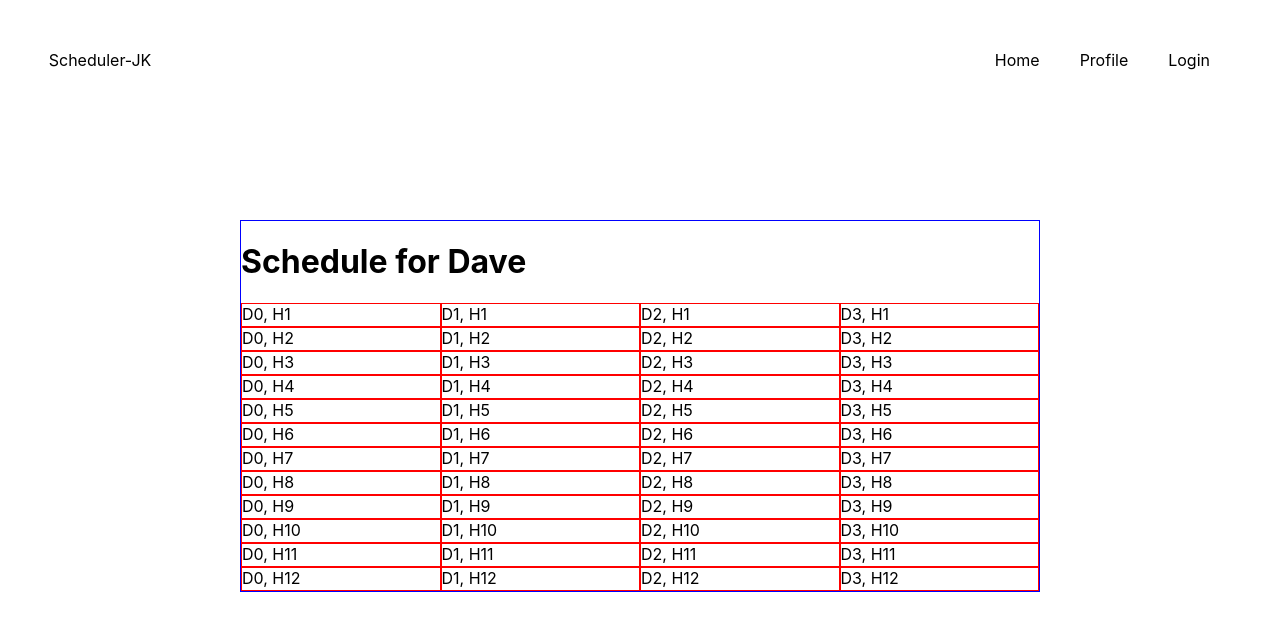
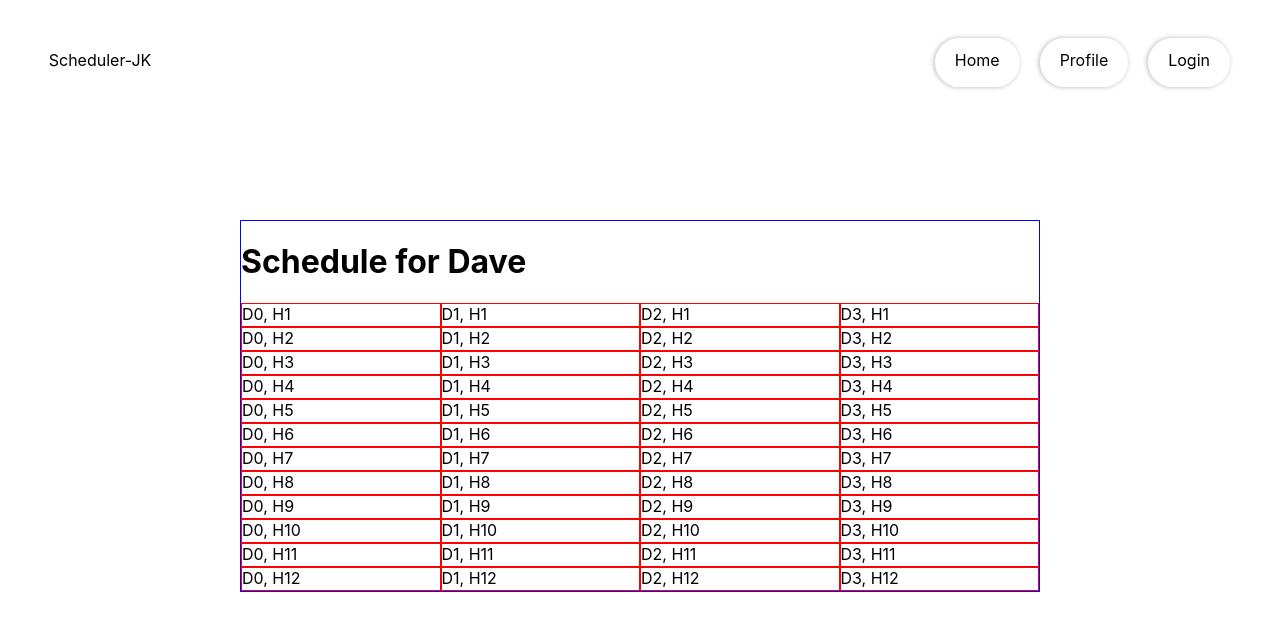
Before and after one commit to TrueshotBarrage/thymekeep, a Next.js app: page / in a window 1280 px wide. Shown: the top 630 px of the page. Built offline with nearby package versions, Linux system fonts and the light colour scheme.

Commit message:
Added in state to Navbar
-Addition of states in navbar as well as styling

```diff
--- a/components/navbar.js
+++ b/components/navbar.js
@@ -2,15 +2,49 @@ import { Component } from "react";
 import Link from "next/link";
 import styles from "./navbar.module.css"
 
+
+const navbarItems = [
+  '/',
+  '/profilepage',
+  '/login'
+];
+const navbarNames = [
+  'Home',
+  'Profile',
+  'Login'
+]
+
 class Navbar extends Component {
+  constructor(props) {
+    super(props);
+    this.state = {
+      active: this.props.active
+    }
+    this.handleClick = this.handleClick.bind(this);
+  }
+
+  handleClick(navbarItem) {
+    this.setState({ active: navbarItem });
+  }
+
   render() {
     return (
       <div className={styles.container}>
         <div className={styles.logo}>Scheduler-JK</div>
         <div className={styles.navbar}>
-          <Link href="/"><a>Home</a></Link>
-          <Link href="/profile"><a>Profile</a></Link>
-          <Link href="/login"><a>Login</a></Link>
+          {navbarItems.map(navbarItem =>
+            <Link
+              href={navbarItem}
+              key={navbarItem}
+            >
+              <a
+                className={this.state.active === navbarItem ? styles.active : {}}
+                onClick={this.handleClick.bind(this, navbarItem)}
+              >
+                {navbarNames[navbarItems.indexOf(navbarItem)]}</a>
+            </Link>
+          )}
+
         </div>
       </div>
     );
--- a/components/navbar.module.css
+++ b/components/navbar.module.css
@@ -20,10 +20,22 @@
 }
 
 .navbar a {
-  padding: 0px 20px 20px;
-  transition: 0.2s ease-in;
+  padding: 12px 20px 17px;
+  margin-left: 20px;
+  border-radius: 25px;
+  text-align: center;
+  transition: all 0.2s ease-in;
+  -webkit-box-shadow: -1px 0px 5px 0px rgba(184, 184, 184, 1);
+  -moz-box-shadow: -1px 0px 5px 0px rgba(184, 184, 184, 1);
+  box-shadow: -1px 0px 5px 0px rgba(184, 184, 184, 1);
 }
 
 .navbar a:hover {
-  color: rgb(72, 97, 182);
+  background-color: #333;
+  color: #fff;
 }
+
+.active {
+  background-color: #333;
+  color: #fff;
+}
```
Also changed, not shown: components/profile.module.css (+19 -0 lines).
